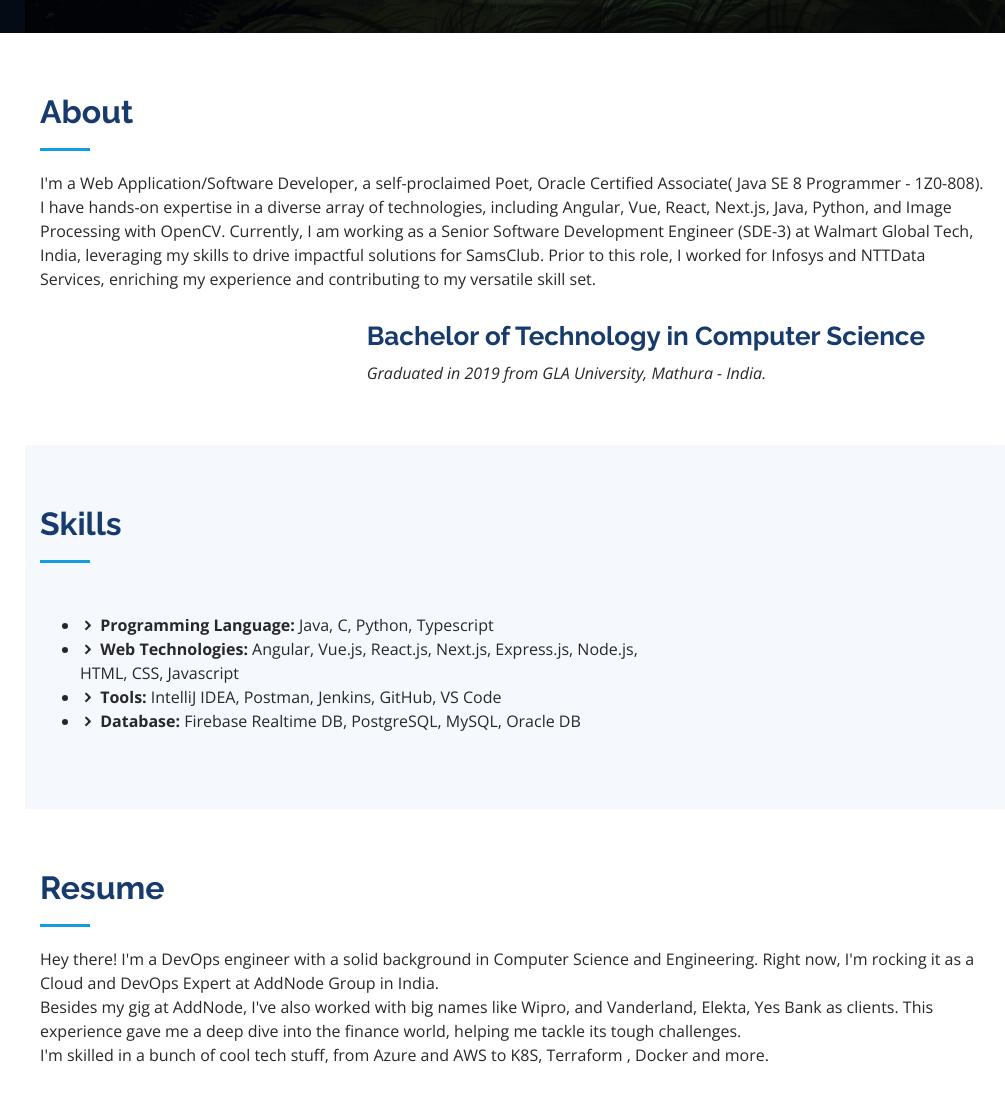
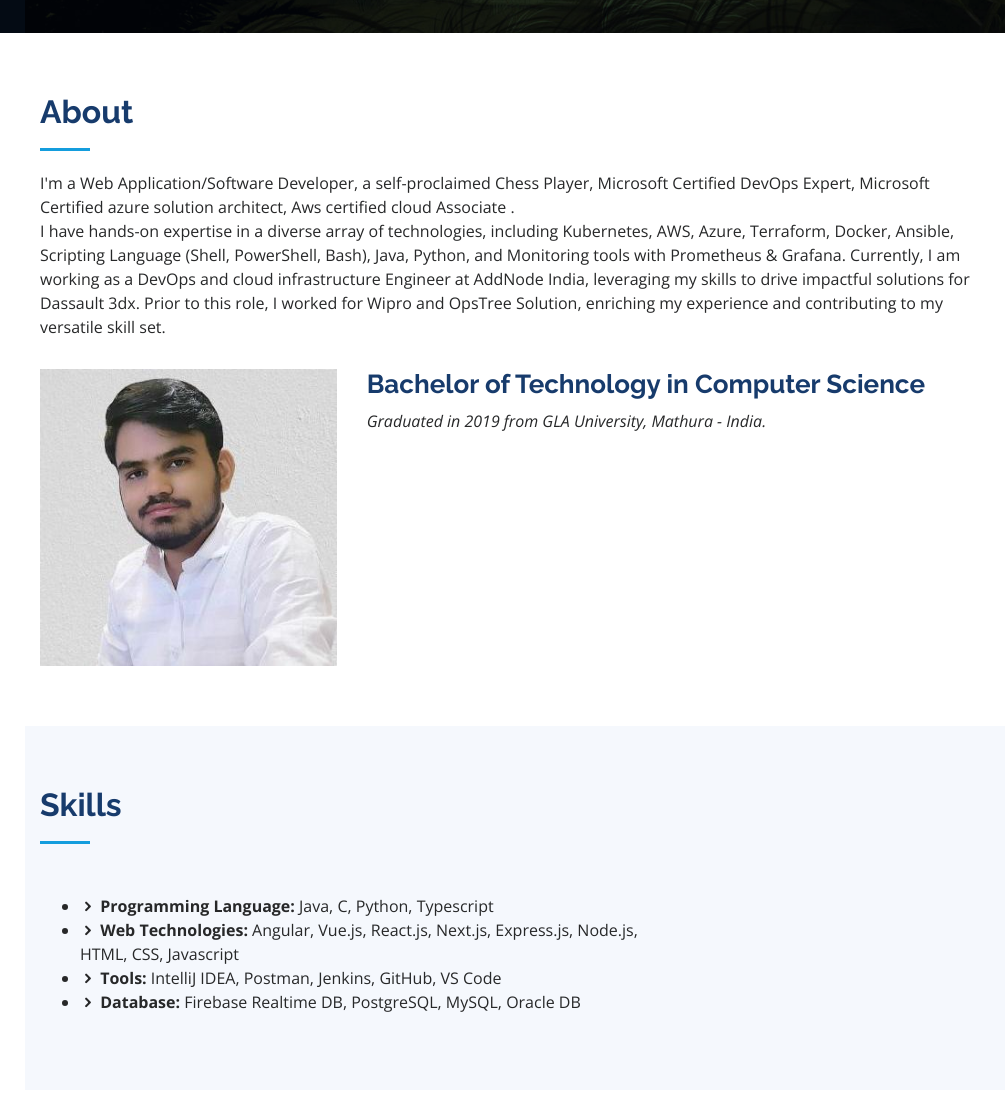
Before and after one commit to tushar0678/tushar0678.github.io, a plain HTML site: page index.html in a window 1280 px wide. Shown: the part 767-1860 px from the top of the page, without its empty margins (275-1280 px from the left). Drawn offline with nearby package versions, Linux system fonts and the light colour scheme.

Commit message:
update index.html

```diff
--- a/index.html
+++ b/index.html
@@ -87,7 +87,7 @@
                 < It's</h3>
                     <h1>Tushar Shukla</h1>
                     <p>I'm <span class="typed"
-                            data-typed-items="a Chess Player />,a coder />,a AI/ML learner />"></span></p>
+                            data-typed-items="a Chess Player />,Certified DevOps Expert />,a AI/ML learner />"></span></p>
         </div>
     </section><!-- End Hero -->
 
@@ -99,14 +99,21 @@
 
                 <div class="section-title">
                     <h2>About</h2>
-                    <p>I'm a Web Application/Software Developer, a self-proclaimed Poet, Oracle Certified Associate(
-                        Java SE 8 Programmer - 1Z0-808).</p>
-                    <p> I have hands-on expertise in a diverse array of technologies, including Angular, Vue, React, Next.js, Java, Python, and Image Processing with OpenCV. Currently, I am working as a Senior Software Development Engineer (SDE-3) at Walmart Global Tech, India, leveraging my skills to drive impactful solutions for SamsClub. Prior to this role, I worked for Infosys and NTTData Services, enriching my experience and contributing to my versatile skill set.</p>
+                    <p>I'm a Web Application/Software Developer, a self-proclaimed Chess Player,
+                        Microsoft Certified DevOps Expert, Microsoft Certified azure solution architect,
+                        Aws certified cloud Associate .</p>
+                    <p> I have hands-on expertise in a diverse array of technologies, including Kubernetes,
+                        AWS, Azure, Terraform, Docker, Ansible, Scripting Language (Shell, PowerShell, Bash),
+                        Java, Python, and Monitoring tools with Prometheus & Grafana. Currently, I am working
+                        as a DevOps and cloud infrastructure Engineer at AddNode India,
+                        leveraging my skills to drive impactful solutions for Dassault 3dx.
+                        Prior to this role, I worked for Wipro and OpsTree Solution,
+                         enriching my experience and contributing to my versatile skill set.</p>
                 </div>
 
                 <div class="row">
                     <div class="col-lg-4" data-aos="fade-right">
-                        <img src="assets/img/profile-img.jpg" class="img-fluid" alt="">
+                        <img src="assets/img/profile-img.jpeg" class="img-fluid" alt="">
                     </div>
                     <div class="col-lg-8 pt-4 pt-lg-0 content" data-aos="fade-left">
                         <h3>Bachelor of Technology in Computer Science </h3>
```
Also changed, not shown: assets/img/profile-img.jpg (added).
